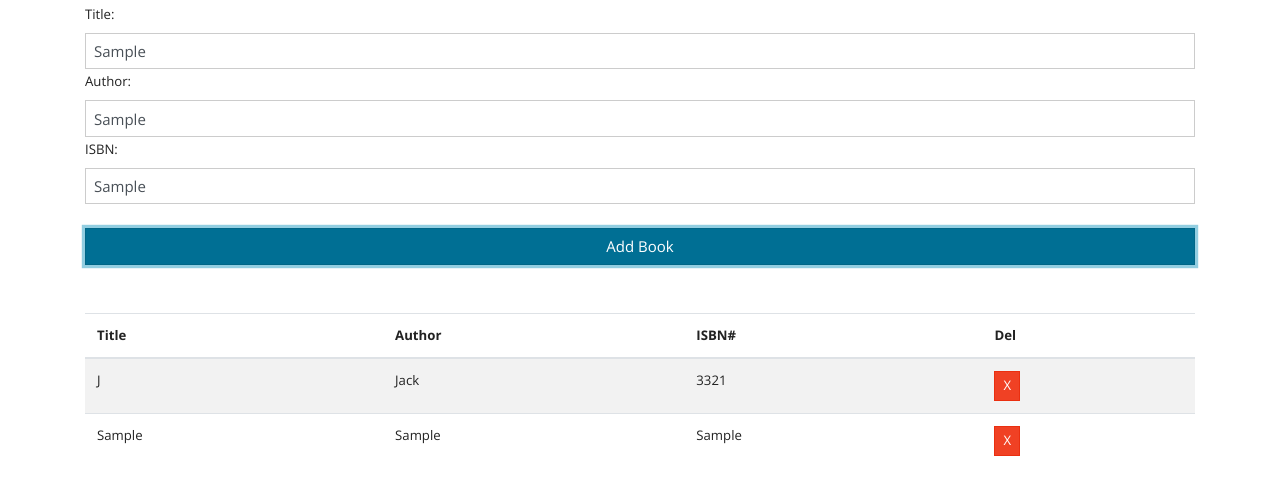
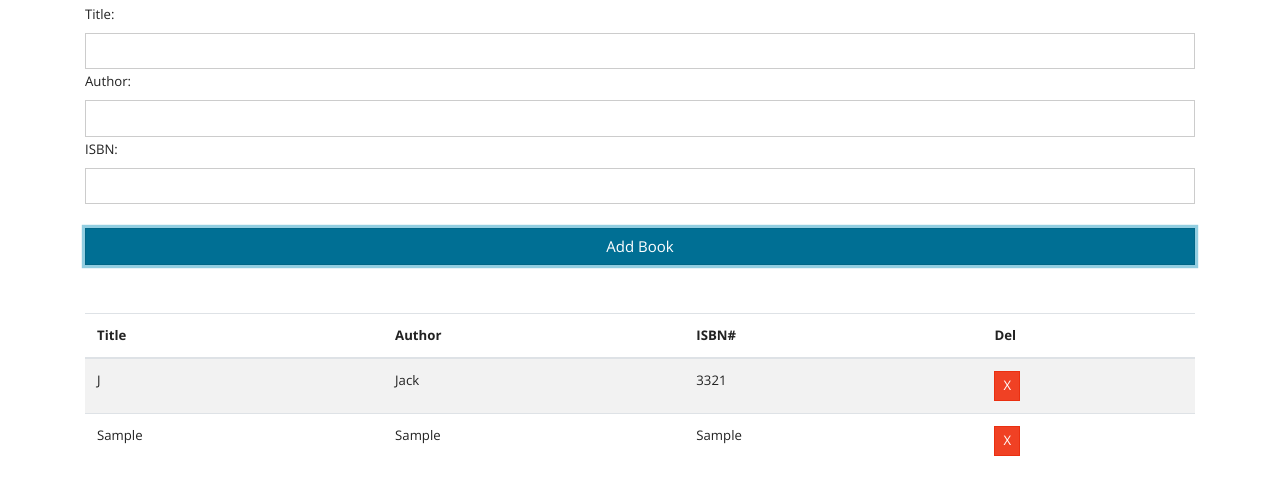
Before and after one commit to greedisgud/Library-PersonalProfile, a plain HTML site: page index.html in a window 1280 px wide. Both pictures are taken after typing "Sample", "Sample", "Sample" into the empty fields and a click on the input "Add Book". Shown: the part 97-592 px from the top of the page. Drawn offline with nearby package versions, Linux system fonts and the light colour scheme.

Commit message:
add and remove books functionality

```diff
--- a/app.js
+++ b/app.js
@@ -34,6 +34,18 @@ class UI {
       `;
     list.appendChild(row);
   }
+
+  static deleteBook(el) {
+    if (el.classList.contains("delete")) {
+      el.parentElement.parentElement.remove();
+    }
+  }
+
+  static clearFields() {
+    document.getElementById("title").value = "";
+    document.getElementById("author").value = "";
+    document.getElementById("isbn").value = "";
+  }
 }
 
 document.addEventListener("DOMContentLoaded", UI.displayBooks);
@@ -47,4 +59,10 @@ document.getElementById("book-form").addEventListener("submit", (e) => {
   const book = new Book(title, author, isbn);
 
   UI.addBookToList(book);
+
+  UI.clearFields();
 });
+
+document.getElementById("book-list").addEventListener("click", (e) => {
+  UI.deleteBook(e.target);
+});
--- a/index.html
+++ b/index.html
@@ -16,11 +16,16 @@
       </h1>
       <form id="book-form">
         <label>Title: </label>
-        <input id="title" type="text" class="form-control" />
+        <input id="title" type="text" class="form-control" autocomplete="off" />
         <label>Author: </label>
-        <input id="author" type="text" class="form-control" />
+        <input
+          id="author"
+          type="text"
+          class="form-control"
+          autocomplete="off"
+        />
         <label>ISBN: </label>
-        <input id="isbn" type="text" class="form-control" />
+        <input id="isbn" type="text" class="form-control" autocomplete="off" />
         <input
           type="submit"
           value="Add Book"
```
